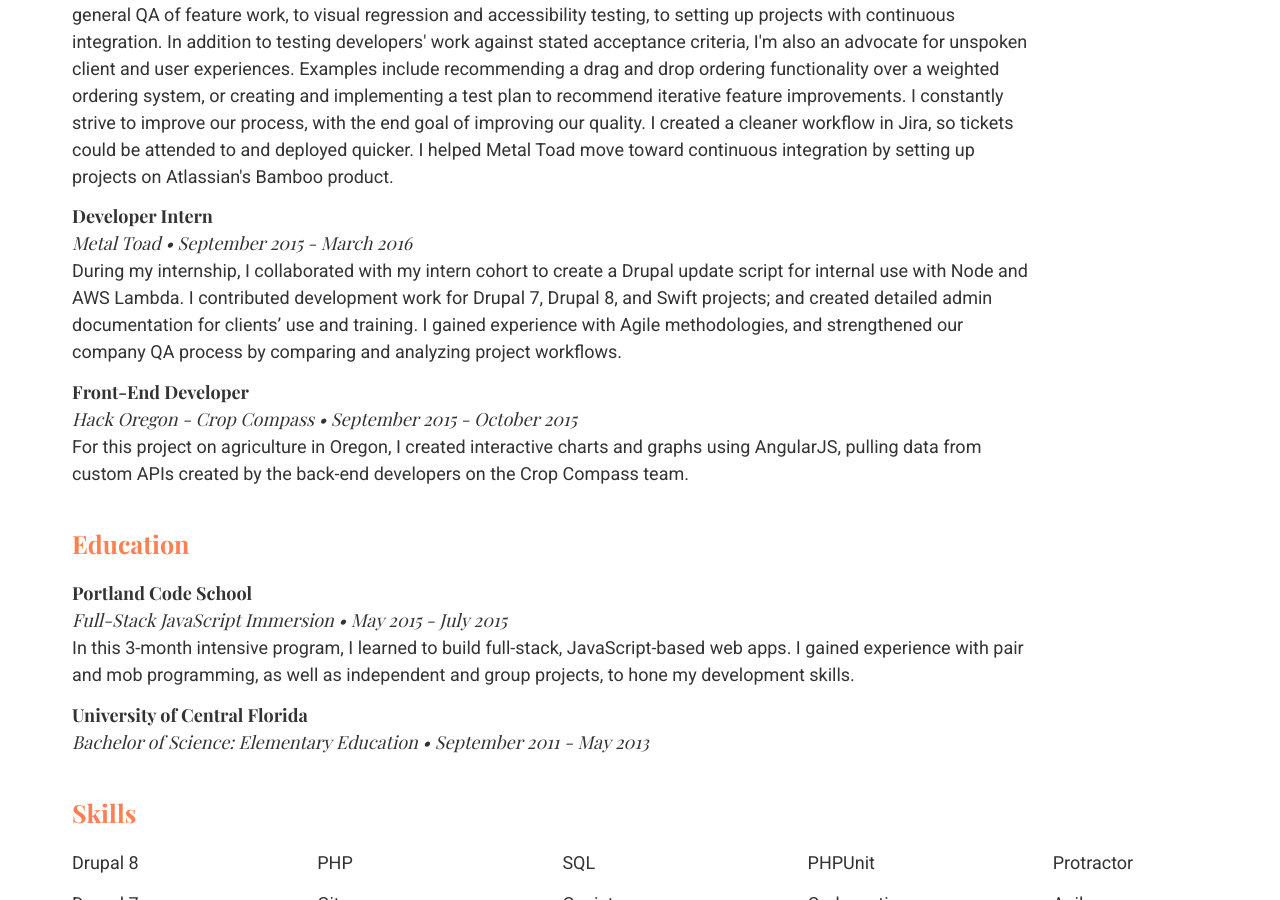
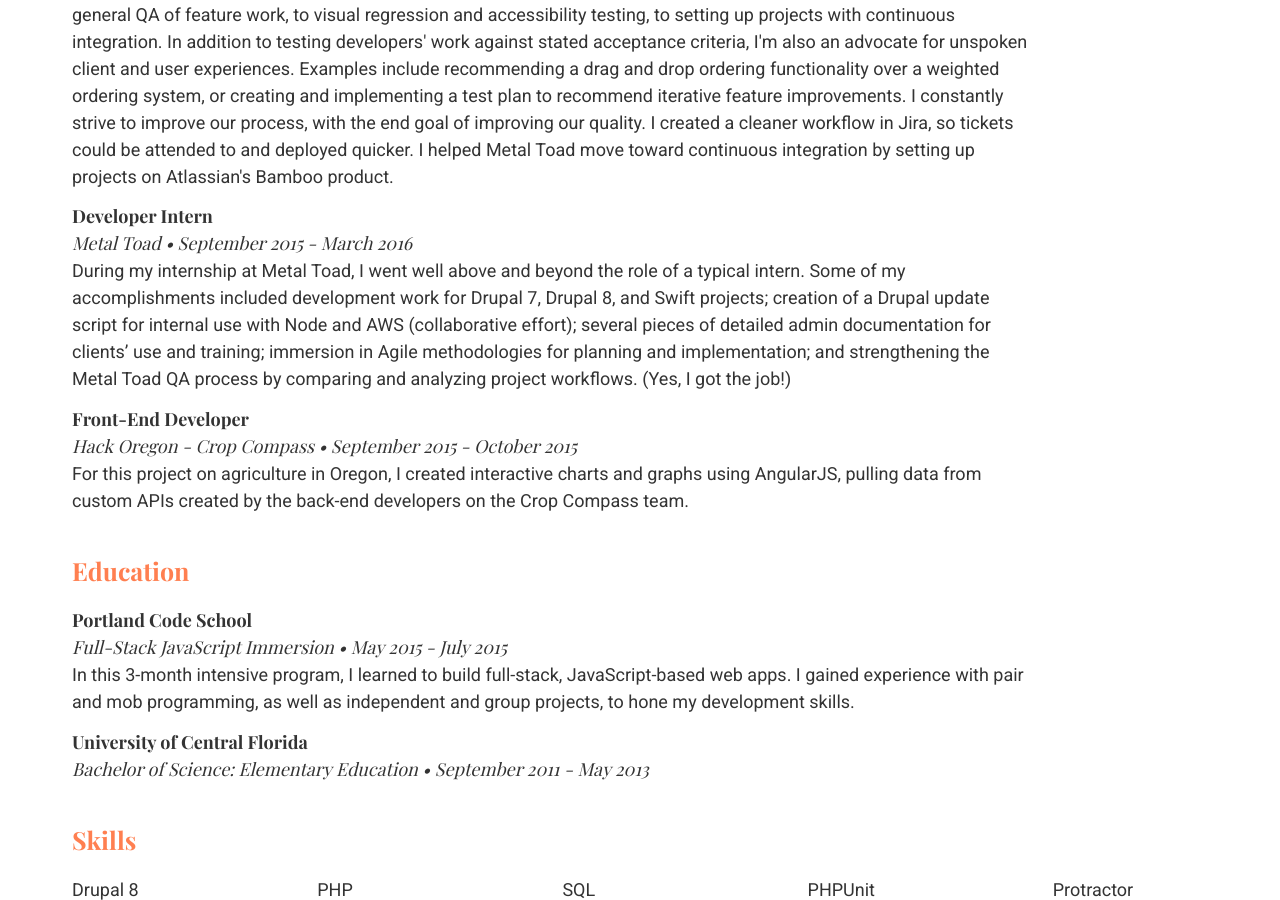
Before and after one commit to angelariggs/angelariggs.github.io, a Jekyll site: the page built from resume.md, in a window 1280 px wide and 900 px high, scrolled down 492 px. Built offline with Jekyll 4.4.1, drawn with Linux system fonts in a browser that asks for light colours; some web fonts are replaced; Markdown is read by kramdown in place of the engine named in the settings.

Commit message:
moar resume tweaks

```diff
--- a/resume.md
+++ b/resume.md
@@ -17,7 +17,7 @@
 
 	<h2 class="res-h2">Developer Intern</h2>
 	<h3 class="res-h3">Metal Toad • September 2015 - March 2016</h3>
-	<p>During my internship, I collaborated with my intern cohort to create a Drupal update script for internal use with Node and AWS Lambda. I contributed development work for Drupal 7, Drupal 8, and Swift projects; and created detailed admin documentation for clients’ use and training. I gained experience with Agile methodologies, and strengthened our company QA process by comparing and analyzing project workflows.</p>
+	<p>During my internship at Metal Toad, I went well above and beyond the role of a typical intern. Some of my accomplishments included development work for Drupal 7, Drupal 8, and Swift projects; creation of a Drupal update script for internal use with Node and AWS (collaborative effort); several pieces of detailed admin documentation for clients’ use and training; immersion in Agile methodologies for planning and implementation; and strengthening the Metal Toad QA process by comparing and analyzing project workflows. (Yes, I got the job!)</p>
 
 	<h2 class="res-h2">Front-End Developer</h2>
 	<h3 class="res-h3">Hack Oregon - Crop Compass • September 2015 - October 2015</h3>
```
Also changed, not shown: 2 other files.
